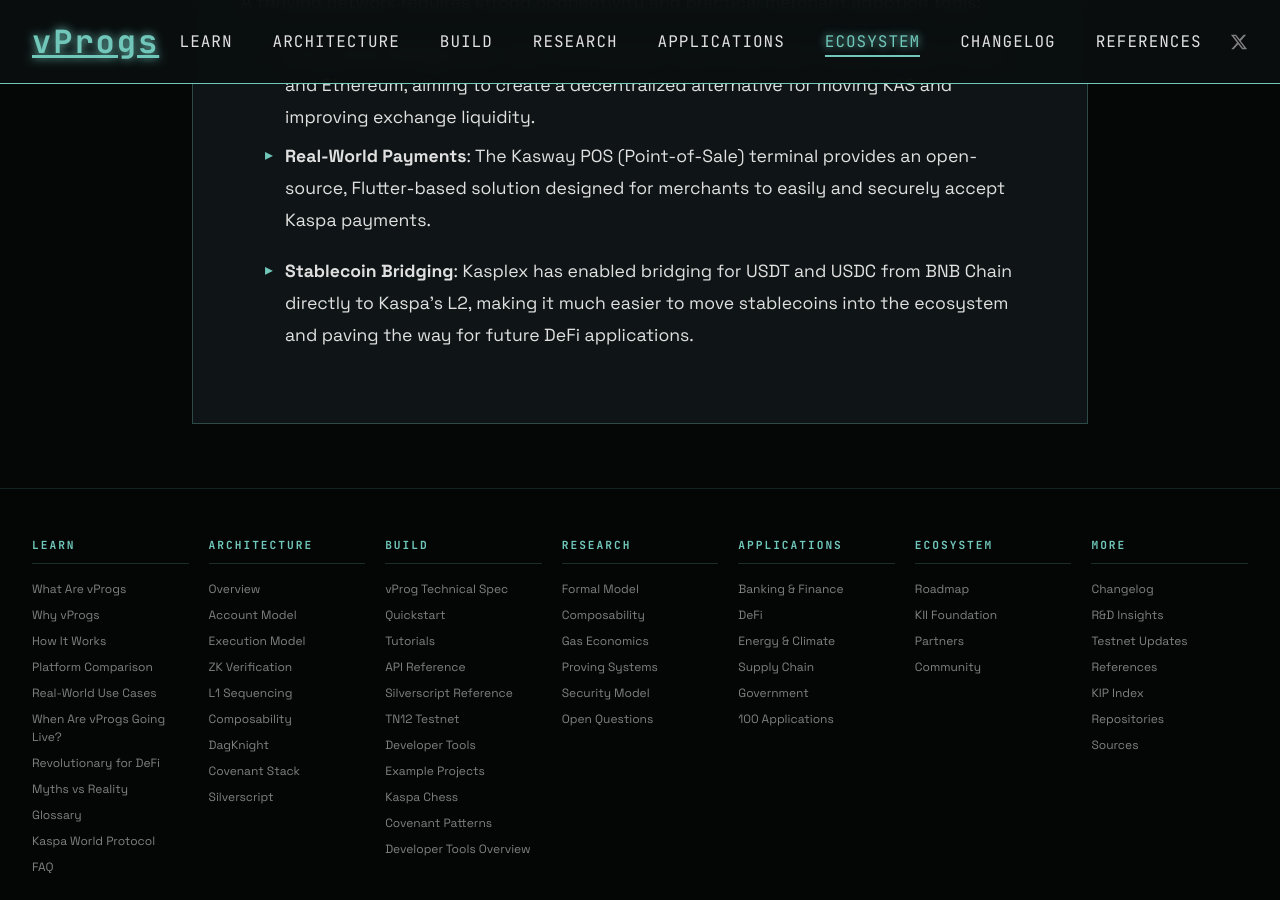
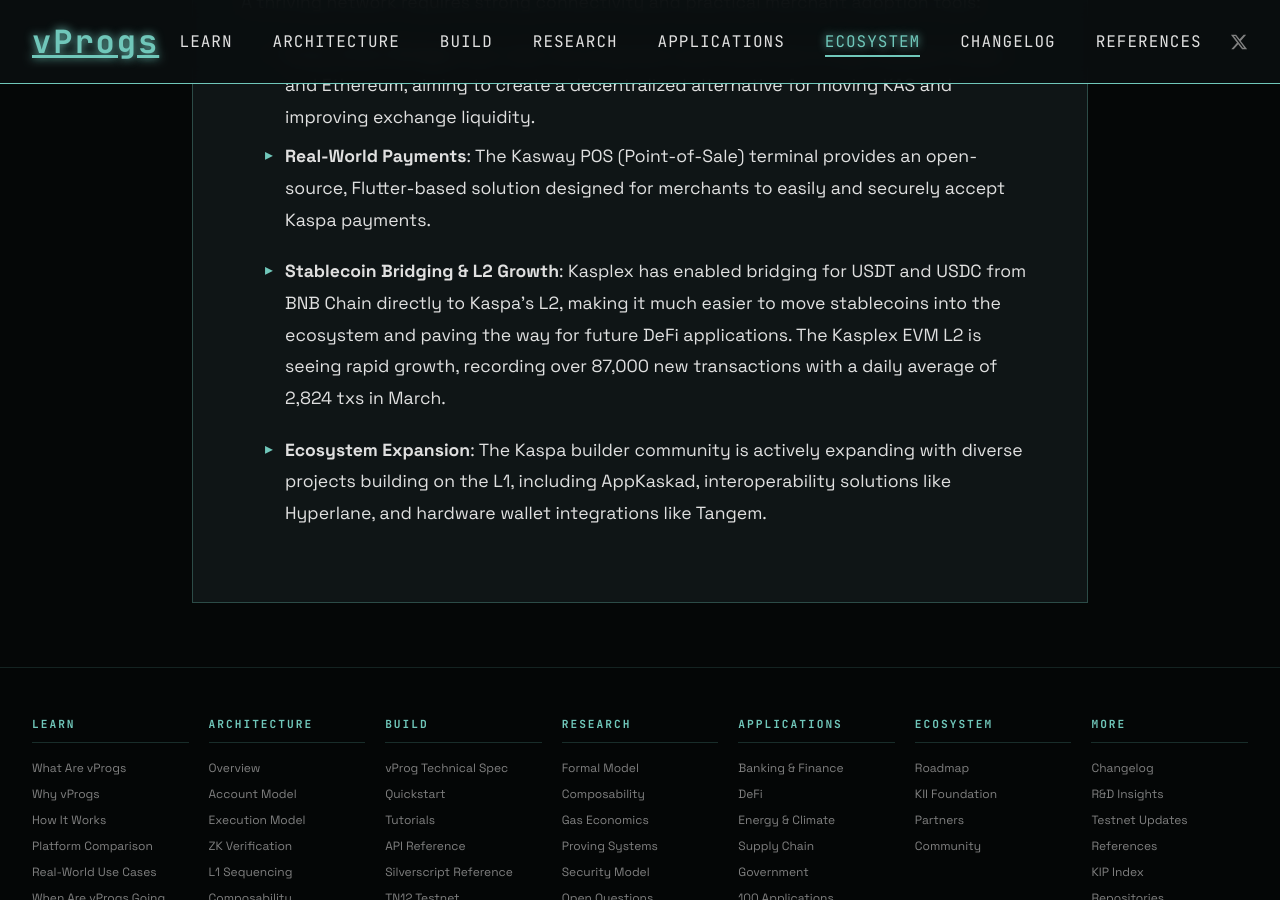
Before and after one commit to creative-inference/vprogs.xyz, a Jekyll site: the page built from ecosystem/ecosystem-overview.md, in a window 1280 px wide and 900 px high, scrolled down 796 px. Built offline with Jekyll 4.4.1, drawn with Linux system fonts in a browser that asks for light colours.

Commit message:
Update ecosystem overview with Kasplex metrics and new partner projects [auto]

```diff
--- a/ecosystem/ecosystem-overview.md
+++ b/ecosystem/ecosystem-overview.md
@@ -19,4 +19,6 @@
 - **Cross-Chain Bridges**: Igra Labs has proposed a permissionless bridge between Kaspa and Ethereum, aiming to create a decentralized alternative for moving KAS and improving exchange liquidity.
 - **Real-World Payments**: The Kasway POS (Point-of-Sale) terminal provides an open-source, Flutter-based solution designed for merchants to easily and securely accept Kaspa payments.
 
-- **Stablecoin Bridging**: Kasplex has enabled bridging for USDT and USDC from BNB Chain directly to Kaspa's L2, making it much easier to move stablecoins into the ecosystem and paving the way for future DeFi applications.
+- **Stablecoin Bridging & L2 Growth**: Kasplex has enabled bridging for USDT and USDC from BNB Chain directly to Kaspa's L2, making it much easier to move stablecoins into the ecosystem and paving the way for future DeFi applications. The Kasplex EVM L2 is seeing rapid growth, recording over 87,000 new transactions with a daily average of 2,824 txs in March.
+
+- **Ecosystem Expansion**: The Kaspa builder community is actively expanding with diverse projects building on the L1, including AppKaskad, interoperability solutions like Hyperlane, and hardware wallet integrations like Tangem.
```
